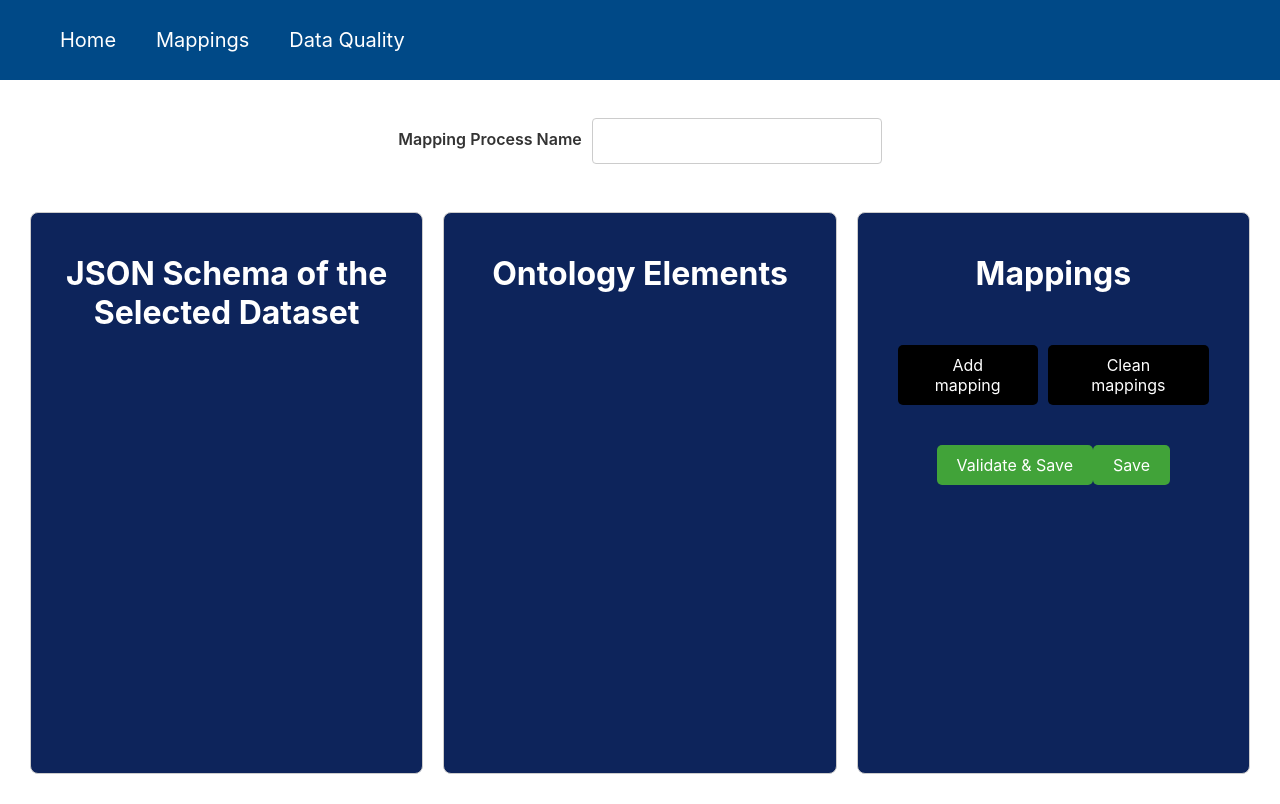
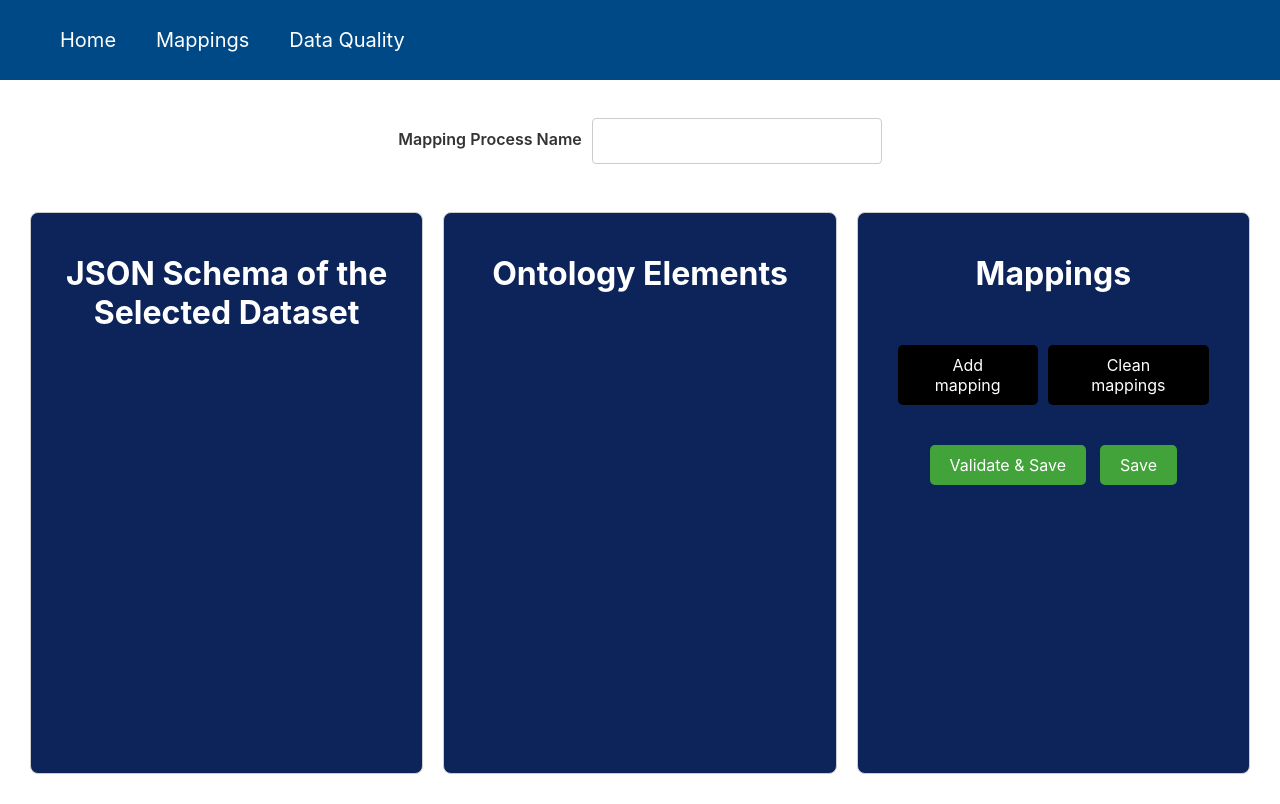
Before and after one commit to micalopez0112/proyecto-grado, a React (Create React App) app in the folder frontend/: page /Mapping in a window 1280 px wide. Built offline with nearby package versions, Linux system fonts and the light colour scheme.

Commit message:
fix estilo botones validate & save

```diff
--- a/frontend/src/pages/mappings/Mapping.css
+++ b/frontend/src/pages/mappings/Mapping.css
@@ -93,6 +93,8 @@
   display: flex;
   align-items: center;
   justify-content: center;
+  width: 100%;
+  gap:4%;
 }
 
 .key-text {
```
